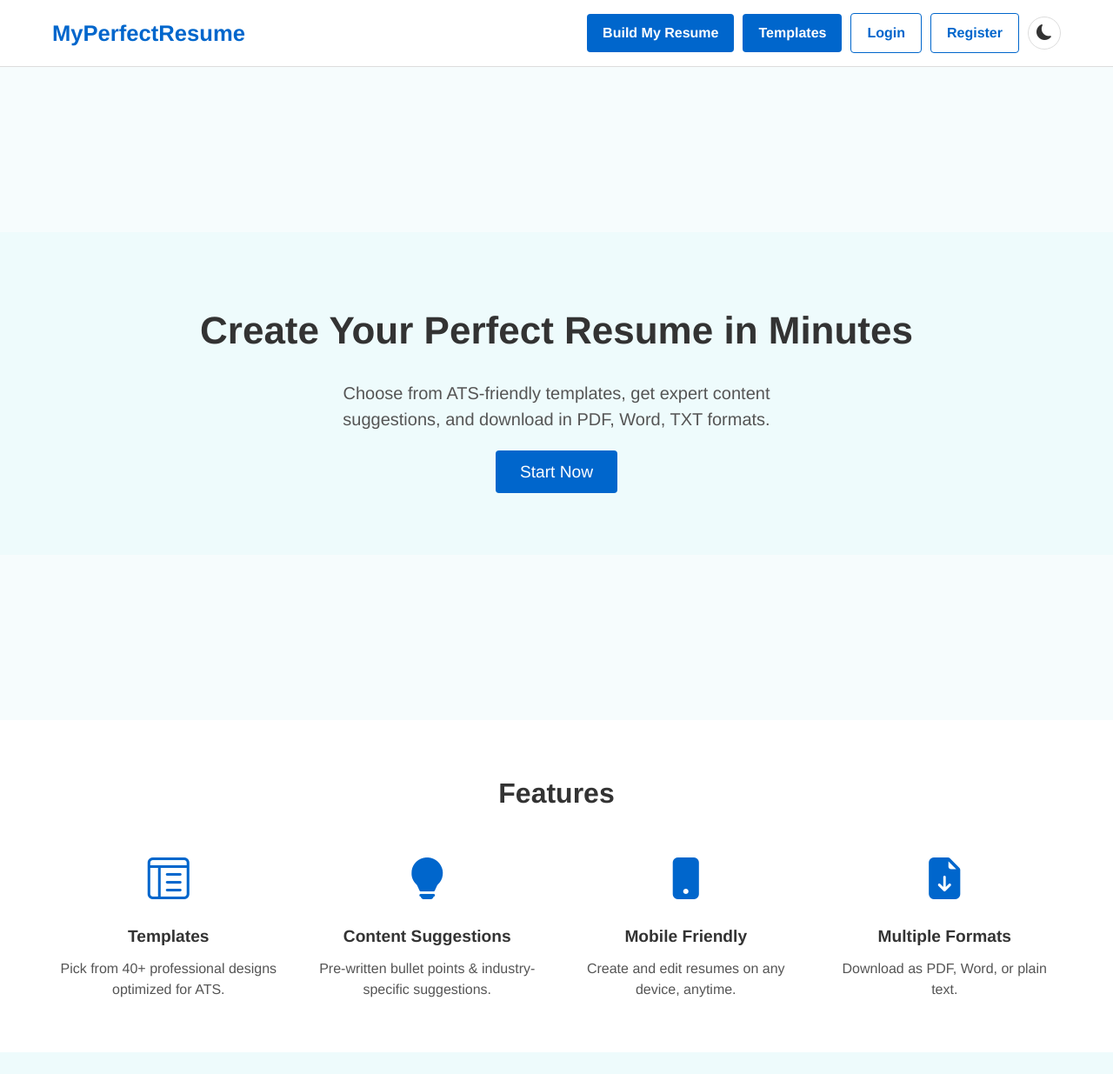
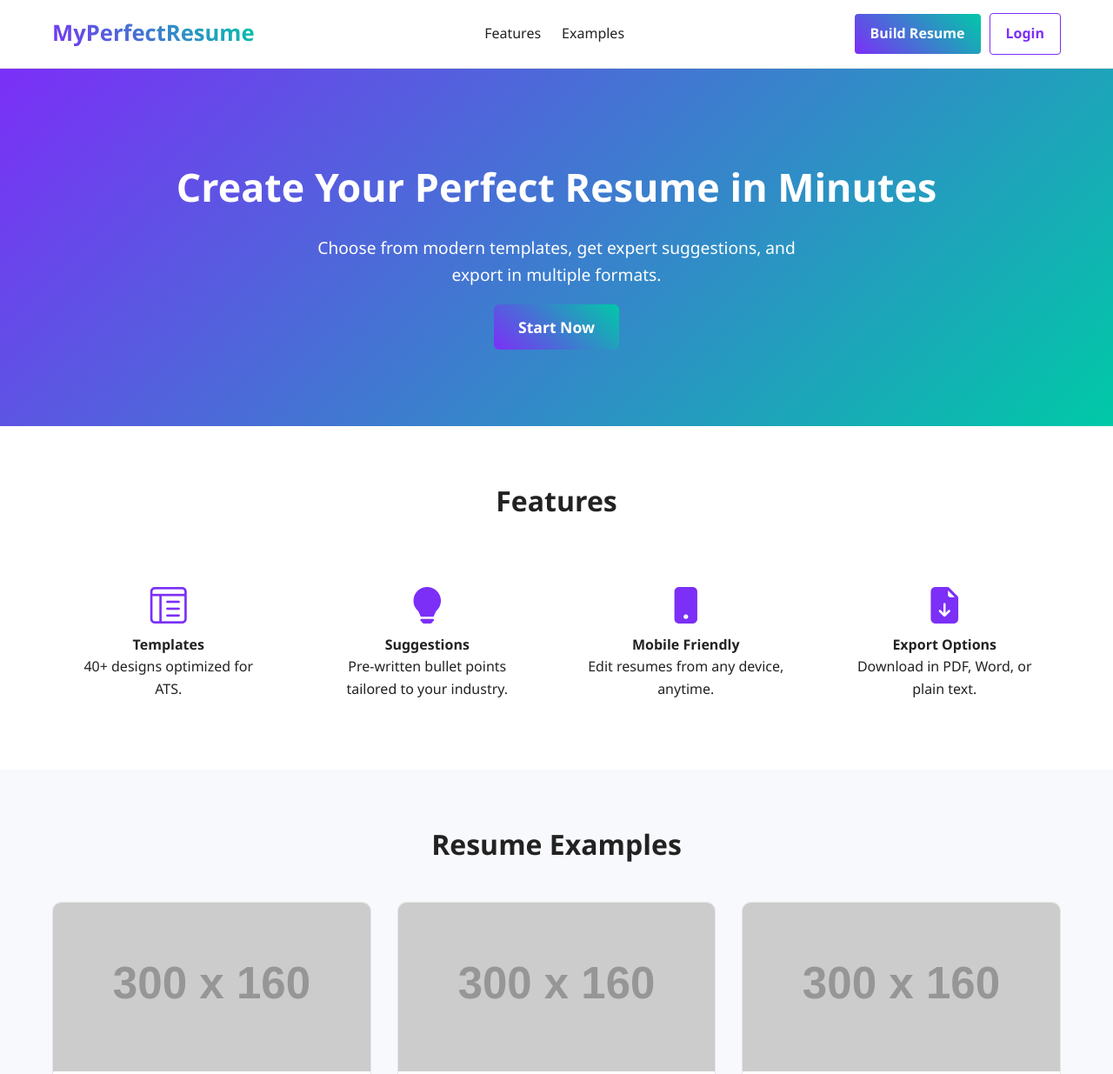
Before and after one commit to sivamani242004/ResumeBuilder, a plain HTML site: page home2.html in a window 1280 px wide. Shown: the top 1235 px of the page at 87% size. Drawn offline with nearby package versions, Linux system fonts and the light colour scheme; placeholder pictures from the web are drawn by us.

Commit message:
modified home section

```diff
--- a/home2.html
+++ b/home2.html
@@ -5,7 +5,7 @@
     <meta name="viewport" content="width=device-width, initial-scale=1" />
     <title>Resume</title>
 
-    <!-- ✅ Bootstrap Icons CDN -->
+    <!-- ✅ Bootstrap Icons -->
     <link
       href="https://cdn.jsdelivr.net/npm/bootstrap-icons@1.10.5/font/bootstrap-icons.css"
       rel="stylesheet"
@@ -13,26 +13,28 @@
 
     <style>
       :root {
-        --primary-color: #0066cc;
-        --primary-hover: #005bb5;
-        --text-color: #333333;
-        --subtext-color: #555555;
-        --bg-light: #c3f1f826;
+        --primary-color: #7b2ff7;
+        --secondary-color: #00c9a7;
+        --primary-hover: #5f22bf;
+        --text-color: #222;
+        --subtext-color: #555;
+        --bg-light: #f8f9fc;
         --bg-white: #ffffff;
-        --border-color: #dddddd;
-        --footer-bg: #f2f2f2;
-        --font-family: "Helvetica Neue", Arial, sans-serif;
+        --border-color: #e5e5e5;
+        --footer-bg: #f0f0f0;
+        --font-family: "Segoe UI", Tahoma, sans-serif;
       }
 
       body.dark {
-        --primary-color: #3399ff;
-        --primary-hover: #1a8cff;
-        --text-color: #f0f0f0;
-        --subtext-color: #cccccc;
-        --bg-light: #1e1e1e;
-        --bg-white: #2c2c2c;
-        --border-color: #444444;
-        --footer-bg: #2a2a2a;
+        --primary-color: #9b66ff;
+        --secondary-color: #00e3c0;
+        --primary-hover: #8645e1;
+        --text-color: #f2f2f2;
+        --subtext-color: #bbb;
+        --bg-light: #181818;
+        --bg-white: #242424;
+        --border-color: #333;
+        --footer-bg: #1f1f1f;
       }
 
       * {
@@ -45,13 +47,19 @@
         font-family: var(--font-family);
         color: var(--text-color);
         background-color: var(--bg-light);
-        line-height: 1.5;
+        line-height: 1.6;
         transition: background-color 0.3s ease, color 0.3s ease;
+        scroll-behavior: smooth;
       }
 
       a {
         text-decoration: none;
         color: var(--primary-color);
+        transition: color 0.3s;
+      }
+
+      a:hover {
+        color: var(--secondary-color);
       }
 
       .container {
@@ -67,7 +75,6 @@
         position: sticky;
         top: 0;
         z-index: 1000;
-        transition: background-color 0.3s ease, border-color 0.3s ease;
       }
 
       header .container {
@@ -79,8 +86,13 @@
 
       .logo h1 {
         font-size: 1.6rem;
-        color: var(--primary-color);
-        margin: 0;
+        background: linear-gradient(
+          45deg,
+          var(--primary-color),
+          var(--secondary-color)
+        );
+        -webkit-background-clip: text;
+        -webkit-text-fill-color: transparent;
       }
 
       nav ul {
@@ -95,27 +107,34 @@
         color: var(--text-color);
       }
 
+      nav a:hover {
+        color: var(--primary-color);
+      }
+
       .header-actions {
         display: flex;
-        align-items: center; /* ✅ Buttons & toggle same line lo */
+        align-items: center;
         gap: 10px;
       }
 
-      .header-actions a {
+      .btn {
         padding: 10px 18px;
         border-radius: 4px;
         font-weight: 600;
-        display: inline-block;
-        transition: background-color 0.3s ease, color 0.3s ease;
+        transition: 0.3s;
       }
 
       .btn-primary {
-        background: var(--primary-color);
+        background: linear-gradient(
+          45deg,
+          var(--primary-color),
+          var(--secondary-color)
+        );
         color: white;
       }
 
       .btn-primary:hover {
-        background: var(--primary-hover);
+        opacity: 0.9;
       }
 
       .btn-secondary {
@@ -129,51 +148,32 @@
         color: white;
       }
 
-      /* 🌙 Dark mode toggle */
-      .dark-toggle {
-        width: 38px;
-        height: 38px;
-        border-radius: 50%;
-        display: flex;
-        align-items: center;
-        justify-content: center;
-        cursor: pointer;
-        border: 1px solid var(--border-color);
-        background: var(--bg-white);
-        transition: background-color 0.3s ease, border-color 0.3s ease;
-      }
-
-      .dark-toggle i {
-        font-size: 18px;
-        color: var(--text-color);
-      }
-
       .hero {
-        background: var(--bg-light);
-        padding: 80px 0;
+        background: linear-gradient(
+          135deg,
+          var(--primary-color),
+          var(--secondary-color)
+        );
+        color: white;
+        padding: 100px 20px;
         text-align: center;
-        margin-top: 190px;
-        margin-bottom: 190px;
       }
 
       .hero h2 {
-        font-size: 2.75rem;
-        margin-bottom: 24px;
+        font-size: 2.8rem;
+        margin-bottom: 20px;
       }
 
       .hero p {
-        font-size: 1.25rem;
-        margin-bottom: 32px;
+        font-size: 1.2rem;
         max-width: 600px;
-        margin-left: auto;
-        margin-right: auto;
-        color: var(--subtext-color);
+        margin: 0 auto 30px auto;
       }
 
       .btn-large {
         padding: 14px 28px;
-        font-size: 1.2rem;
-        border-radius: 4px;
+        font-size: 1.1rem;
+        border-radius: 6px;
       }
 
       .features {
@@ -195,22 +195,20 @@
 
       .feature {
         text-align: center;
+        padding: 20px;
+        border-radius: 8px;
+        transition: transform 0.3s, background-color 0.3s;
+      }
+
+      .feature:hover {
+        transform: translateY(-5px);
+        background-color: var(--bg-light);
       }
 
       .feature i {
-        font-size: 48px;
+        font-size: 42px;
+        margin-bottom: 15px;
         color: var(--primary-color);
-        margin-bottom: 15px;
-        display: block;
-      }
-
-      .feature h4 {
-        font-size: 1.2rem;
-        margin-bottom: 10px;
-      }
-
-      .feature p {
-        color: var(--subtext-color);
       }
 
       .examples {
@@ -233,41 +231,63 @@
       .card {
         background: var(--bg-white);
         border: 1px solid var(--border-color);
+        border-radius: 10px;
+        overflow: hidden;
         text-align: center;
-        border-radius: 8px;
-        overflow: hidden;
-        display: flex;
-        flex-direction: column;
-        justify-content: space-between;
-        transition: background-color 0.3s ease, border-color 0.3s ease;
+        transition: transform 0.3s, box-shadow 0.3s;
+      }
+
+      .card:hover {
+        transform: translateY(-8px);
+        box-shadow: 0 6px 16px rgba(0, 0, 0, 0.15);
       }
 
       .card img {
         width: 100%;
         height: auto;
-        display: block;
       }
 
       .card h4 {
         margin: 16px 0;
-        font-size: 1.25rem;
       }
 
       .btn-small {
-        background: var(--primary-color);
+        background: linear-gradient(
+          45deg,
+          var(--primary-color),
+          var(--secondary-color)
+        );
         color: white;
-        padding: 10px 20px;
+        padding: 8px 18px;
         border-radius: 4px;
-        margin-bottom: 20px;
+        margin-bottom: 16px;
         display: inline-block;
       }
 
       footer {
         background: var(--footer-bg);
-        padding: 40px 0 20px 0;
+        padding: 20px 0;
         text-align: center;
         font-size: 0.9rem;
-        transition: background-color 0.3s ease;
+      }
+
+      /* Back to top button */
+      #backToTop {
+        position: fixed;
+        bottom: 20px;
+        right: 20px;
+        background: var(--primary-color);
+        color: white;
+        border: none;
+        padding: 10px 14px;
+        border-radius: 50%;
+        cursor: pointer;
+        display: none;
+        transition: 0.3s;
+      }
+
+      #backToTop:hover {
+        background: var(--primary-hover);
       }
 
       @media (max-width: 768px) {
@@ -286,7 +306,7 @@
         }
 
         .hero p {
-          font-size: 1.1rem;
+          font-size: 1rem;
         }
       }
     </style>
@@ -298,72 +318,69 @@
         <div class="logo">
           <h1>MyPerfectResume</h1>
         </div>
+        <nav>
+          <ul>
+            <li><a href="#features">Features</a></li>
+            <li><a href="#examples">Examples</a></li>
+          </ul>
+        </nav>
         <div class="header-actions">
-          <a href="#" class="btn-primary">Build My Resume</a>
-          <a href="#" class="btn-primary">Templates</a>
-          <a href="#" class="btn-secondary">Login</a>
-          <a href="#" class="btn-secondary">Register</a>
-          <!-- 🌙 Dark Mode Toggle -->
-          <div class="dark-toggle" onclick="toggleDarkMode()">
-            <i class="bi bi-moon-fill" id="darkIcon"></i>
-          </div>
+          <a href="#" class="btn btn-primary">Build Resume</a>
+          <a href="#" class="btn btn-secondary">Login</a>
         </div>
       </div>
     </header>
 
     <section class="hero">
-      <div class="container">
       <h2>Create Your Perfect Resume in Minutes</h2>
       <p>
-          Choose from ATS-friendly templates, get expert content suggestions,
-          and download in PDF, Word, TXT formats.
+        Choose from modern templates, get expert suggestions, and export in
+        multiple formats.
       </p>
       <a
         href="index.html"
-          class="btn-primary btn-large"
+        class="btn btn-primary btn-large"
         onclick="startBuilder()"
         >Start Now</a
       >
-      </div>
     </section>
 
-    <!-- ✅ FEATURES SECTION with Bootstrap Icons -->
-    <section class="features">
+    <section id="features" class="features">
       <div class="container">
         <h3>Features</h3>
         <div class="feature-grid">
           <div class="feature">
             <i class="bi bi-layout-text-window-reverse"></i>
             <h4>Templates</h4>
-            <p>Pick from 40+ professional designs optimized for ATS.</p>
+            <p>40+ designs optimized for ATS.</p>
           </div>
           <div class="feature">
             <i class="bi bi-lightbulb-fill"></i>
-            <h4>Content Suggestions</h4>
-            <p>Pre-written bullet points & industry-specific suggestions.</p>
+            <h4>Suggestions</h4>
+            <p>Pre-written bullet points tailored to your industry.</p>
           </div>
           <div class="feature">
             <i class="bi bi-phone-fill"></i>
             <h4>Mobile Friendly</h4>
-            <p>Create and edit resumes on any device, anytime.</p>
+            <p>Edit resumes from any device, anytime.</p>
           </div>
           <div class="feature">
             <i class="bi bi-file-earmark-arrow-down-fill"></i>
-            <h4>Multiple Formats</h4>
-            <p>Download as PDF, Word, or plain text.</p>
+            <h4>Export Options</h4>
+            <p>Download in PDF, Word, or plain text.</p>
           </div>
         </div>
       </div>
     </section>
 
-    <section class="examples">
+    <section id="examples" class="examples">
       <div class="container">
         <h3>Resume Examples</h3>
         <div class="example-cards">
           <div class="card">
             <img
               src="https://via.placeholder.com/300x160"
-              alt="Example Resume"
+              alt="Resume Example"
             />
             <h4>Customer Service Representative</h4>
             <a href="#" class="btn-small">Customize</a>
@@ -371,7 +388,7 @@
           <div class="card">
             <img
               src="https://via.placeholder.com/300x160"
-              alt="Example Resume"
+              alt="Resume Example"
             />
             <h4>Nurse Practitioner</h4>
             <a href="#" class="btn-small">Customize</a>
@@ -379,7 +396,7 @@
           <div class="card">
             <img
               src="https://via.placeholder.com/300x160"
-              alt="Example Resume"
+              alt="Resume Example"
             />
             <h4>Software Developer</h4>
             <a href="#" class="btn-small">Customize</a>
@@ -392,22 +409,35 @@
       <p>© 2025 MyPerfectResume. All Rights Reserved.</p>
     </footer>
 
+    <button id="backToTop"><i class="bi bi-arrow-up"></i></button>
+
     <script>
       function startBuilder() {
-        alert("Resume Builder is starting...");
+        alert("🚀 Resume Builder is starting...");
       }
 
-      function toggleDarkMode() {
-        document.body.classList.toggle("dark");
-        const icon = document.getElementById("darkIcon");
-        if (document.body.classList.contains("dark")) {
-          icon.classList.remove("bi-moon-fill");
-          icon.classList.add("bi-sun-fill");
+      // Load theme preference
+      window.onload = () => {
+        if (localStorage.getItem("theme") === "dark") {
+          document.body.classList.add("dark");
+          document
+            .getElementById("darkIcon")
+            .classList.replace("bi-moon-fill", "bi-sun-fill");
+        }
+      };
+
+      // Back to top button
+      const backToTop = document.getElementById("backToTop");
+      window.addEventListener("scroll", () => {
+        if (window.scrollY > 300) {
+          backToTop.style.display = "block";
         } else {
-          icon.classList.remove("bi-sun-fill");
-          icon.classList.add("bi-moon-fill");
+          backToTop.style.display = "none";
         }
-      }
+      });
+      backToTop.addEventListener("click", () => {
+        window.scrollTo({ top: 0, behavior: "smooth" });
+      });
     </script>
   </body>
 </html>
--- a/script.js
+++ b/script.js
@@ -401,7 +401,7 @@ document.addEventListener("DOMContentLoaded", () => {
       "card p-4 border rounded-lg shadow-sm bg-gray-50 space-y-3 relative";
     card.innerHTML =
       fieldsHtml +
-      `<button class="remove-btn absolute top-2 right-2 text-red-500">Remove</button>`;
+      `<button class="remove-btn absolute bootom-0 right-2 text-red-500">Remove</button>`;
 
     const removeBtn = card.querySelector(".remove-btn");
     removeBtn.addEventListener("click", () => {
```
Lines whose indentation alone changed are shown as unchanged.
